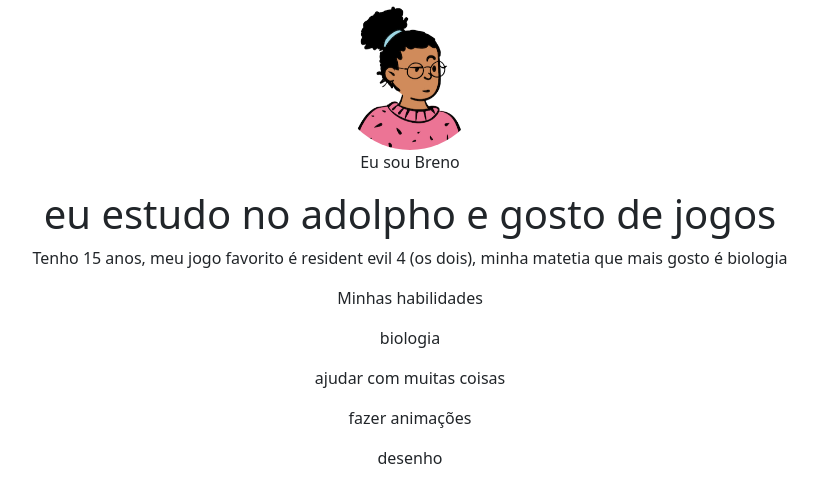
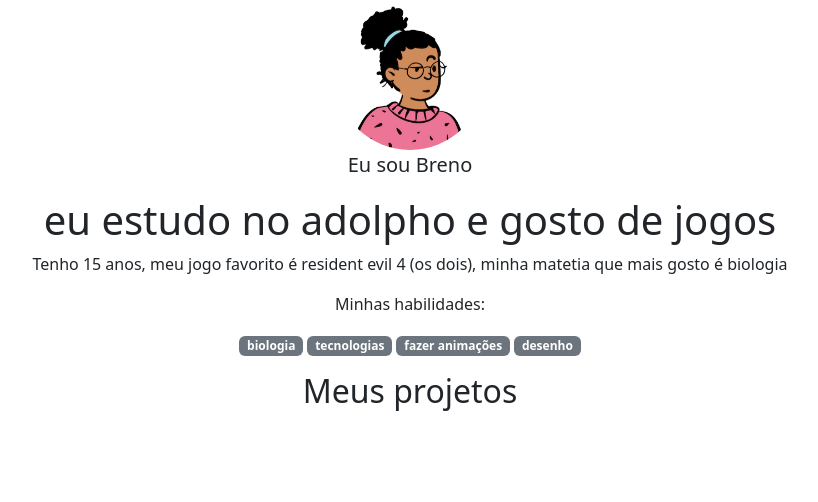
Before and after one commit to 2-breno-adolpho1anoA/projeto-meu-portf-lio, a plain HTML site: page index.html in a window 1280 px wide. Shown: the whole page, without its empty margins (230-1048 px from the left). Drawn offline with nearby package versions, Linux system fonts and the light colour scheme.

Commit message:
Add files via upload

```diff
--- a/index.html
+++ b/index.html
@@ -12,17 +12,46 @@
 <body>
     <header class="container text-center">
   <img src="img/avatar-perfil.png" class="rounded-circle" width="150" height="150" alt="imagem avatar" title="imagem avatar Ivan">
-  <p>Eu sou Breno </p>
+  <p class="lead"> Eu sou Breno </p>
 <h1>eu estudo no adolpho e gosto de jogos</h1>
 <p>Tenho 15 anos, meu jogo favorito é resident evil 4 (os dois), minha matetia que mais gosto é biologia </p>
-<p>Minhas habilidades</p>
+<p>Minhas habilidades:</p>
 <div>
-    <p>biologia</p>
-    <p>ajudar com muitas coisas</p>
-    <p>fazer animações</p>
-    <p>desenho</p>
+    <p class="badge text-bg-secondary">biologia</p>
+    <p class="badge text-bg-secondary">tecnologias</p>
+    <p class="badge text-bg-secondary">fazer animações</p>
+    <p class="badge text-bg-secondary">desenho</p>
   </div>
     </header>
+  <main class="container text-center">
+<h2>Meus projetos</h2>
+<div class="row">
+<div class="col-md-4"></div>
+
+
+</div>
+
+
+
+
+
+
+
+
+
+
+
+
+
+
+
+
+
+
+
+
+
+  </main>
   <script src="https://cdn.jsdelivr.net/npm/bootstrap@5.3.6/dist/js/bootstrap.bundle.min.js" integrity="sha384-j1CDi7MgGQ12Z7Qab0qlWQ/Qqz24Gc6BM0thvEMVjHnfYGF0rmFCozFSxQBxwHKO" crossorigin="anonymous"></script>
 </body>
 
```
